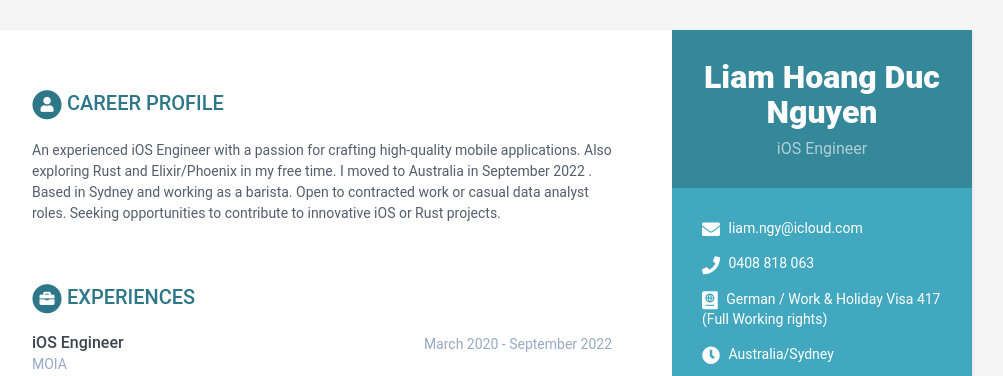
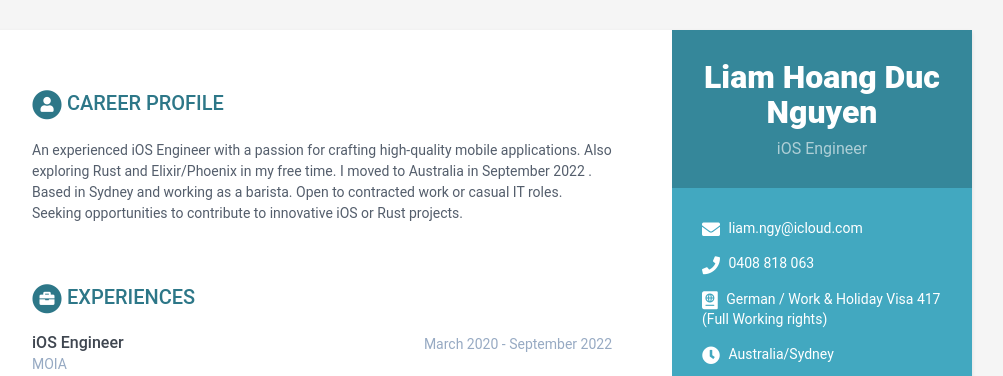
Before and after one commit to liam-ngy/liam-ngy.github.io, a Jekyll site: the page built from index.html, in a window 1280 px wide and 900 px high. Shown: the top 376 px of the window, without its empty margins (168-1171 px from the left). Built offline with Jekyll 4.4.1, drawn with Linux system fonts in a browser that asks for light colours; some of the changed text lies outside the part shown.

```diff
--- a/_data/data.yml
+++ b/_data/data.yml
@@ -58,7 +58,7 @@ career-profile:
     summary: |
       An experienced iOS Engineer with a passion for crafting high-quality mobile applications. Also exploring Rust and Elixir/Phoenix in my free time.
       I moved to Australia in September 2022 . Based in Sydney and working as a barista.
-      Open to contracted work or casual data analyst roles. Seeking opportunities to contribute to innovative iOS or Rust projects.
+      Open to contracted work or casual IT roles. Seeking opportunities to contribute to innovative iOS or Rust projects.
 
 education:
     title: Education
@@ -138,7 +138,7 @@ experiences:
             - Backend Development: Acquired skills in Ruby on Rails for building robust and scalable web applications.
             - iOS Development: Participated in iOS app development, gaining hands-on experience in creating high-quality mobile applications.
             - Software Testing: Collaborated with the testing team to perform comprehensive software testing, ensuring the quality and reliability of the developed applications.
-            - Internal IT: Assisted in resolving technical issues and providing support to ensure smooth IT operations.
+            - Internal IT: Assisted in resolving technical issues and providing support to ensure smooth IT operations. (Selenium, Calabash, Appium)
             - Software Architecture: Collaborated with the architecture team to understand and contribute to scalable software solutions (Python).
 
       - role: Frontend Developer & Screen Designer
```
